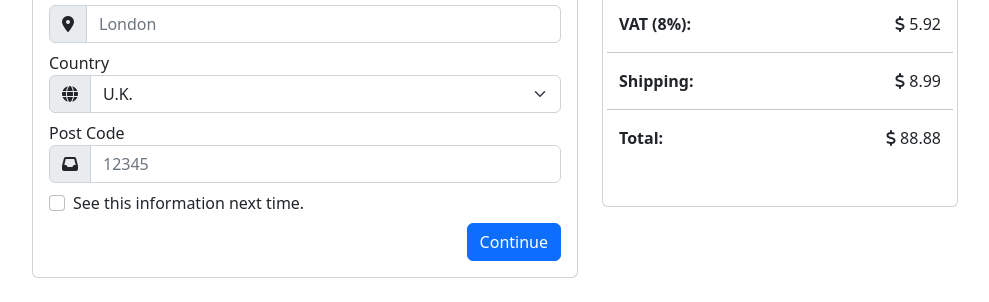
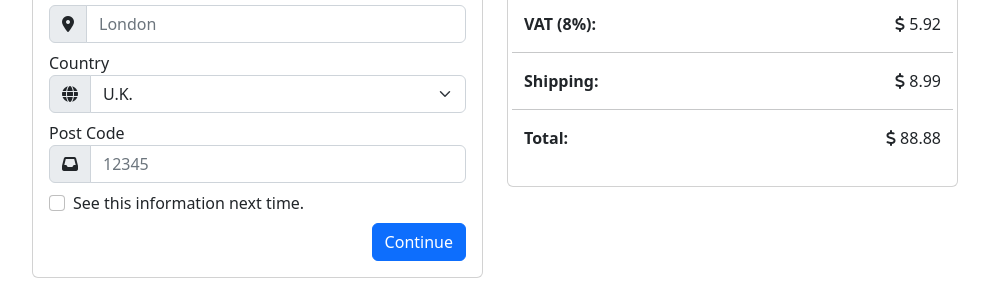
Before and after one commit to ulnasensei/frontend, a plain HTML site: page javascript/projects/001-checkout-page/index.html in a window 1280 px wide. Shown: the part 574-876 px from the top of the page, without its empty margins (145-1134 px from the left). Drawn offline with nearby package versions, Linux system fonts and the light colour scheme.

Commit message:
grid rule change for sm screens

```diff
--- a/javascript/projects/001-checkout-page/index.html
+++ b/javascript/projects/001-checkout-page/index.html
@@ -33,7 +33,7 @@
                 <h2>Checkout</h2>
             </div>
             <div class="row d-flex justify-content-center">
-                <div class="col col-xs-12 col-sm-6 col-md-6 col-lg-6" id="customer-info-form">
+                <div class="col-xs-12 col-md-10 col-lg-6 col-xl-5" id="customer-info-form">
                     <div class="card mb-4">
                         <div class="card-header">
                             <i class="fa-solid fa-address-book"></i> &nbsp;
@@ -159,7 +159,7 @@
                         </div>
                     </div>
                 </div>
-                <div class="col col-xs-12 col-sm-6 col-md-6 col-lg-4" id="cart-summary">
+                <div class="col-xs-12 col-md-10 col-lg-6 col-xl-5" id="cart-summary">
                     <div class="card">
                         <div class="card-header">
                             <i class="fa-solid fa-cart-shopping"></i>
@@ -262,7 +262,7 @@
                                     </div>
                                 </div>
                             </div>
-                            <div class="row mb-4 cart-total">
+                            <div class="row mb-1 cart-total">
                                 <hr />
                                 <div class="d-flex justify-content-between">
                                     <p><strong>Subtotal:</strong></p>
```
